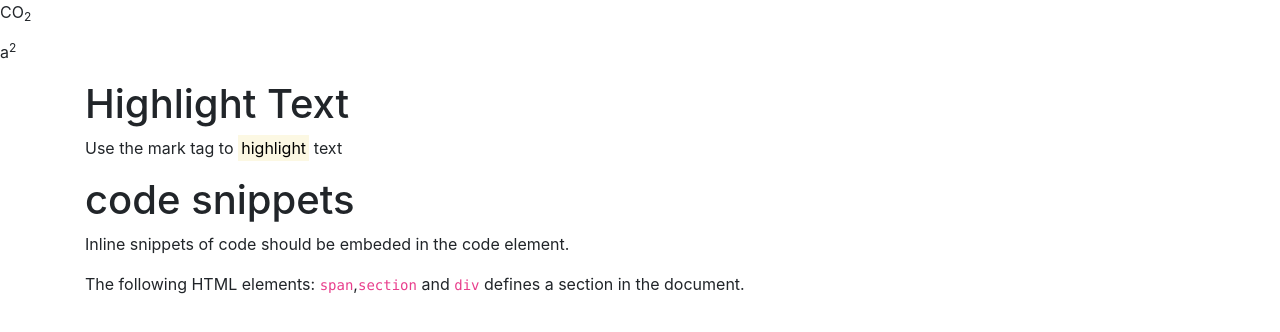
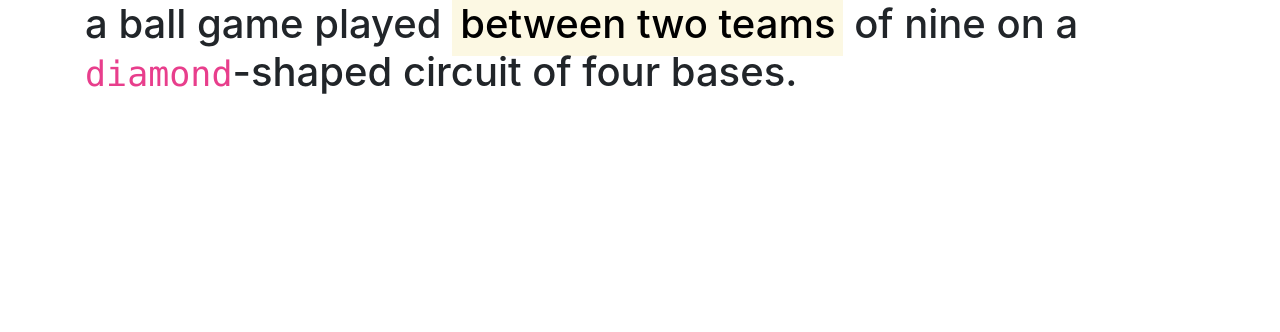
Before and after one commit to Swornim-Maharjan/typo-2, a plain HTML site: page index.html in a window 1280 px wide. Drawn offline with nearby package versions, Linux system fonts and the light colour scheme.

Commit message:
index.html

```diff
--- a/index.html
+++ b/index.html
@@ -5,17 +5,7 @@
         </title>
         <link rel="stylesheet" href="https://maxcdn.bootstrapcdn.com/bootstrap/4.3.1/css/bootstrap.min.css">
     </head>
-    <head>
-        <p>CO<sub>2</sub></p>
-        <p>a<sup>2</sup></p>
-        <div class="container">
-            <h1>Highlight Text</h1>
-            <p>Use the mark tag to <mark>highlight</mark> text</p>
+    <body>
         </div>
         <div class="container">
-            <h1>code snippets</h1>
-            <p>Inline snippets of code should be embeded in the code element.</p>
-            <p>The following HTML elements: <code>span</code>,<code>section</code> and <code>div</code> defines a section in the document.</p>
-        </div>
-    </head>
-</html>
+            <h1>a ball game played <mark>between two teams</mark> of nine on a <code>diamond</code>-shaped circuit of four bases.
```
